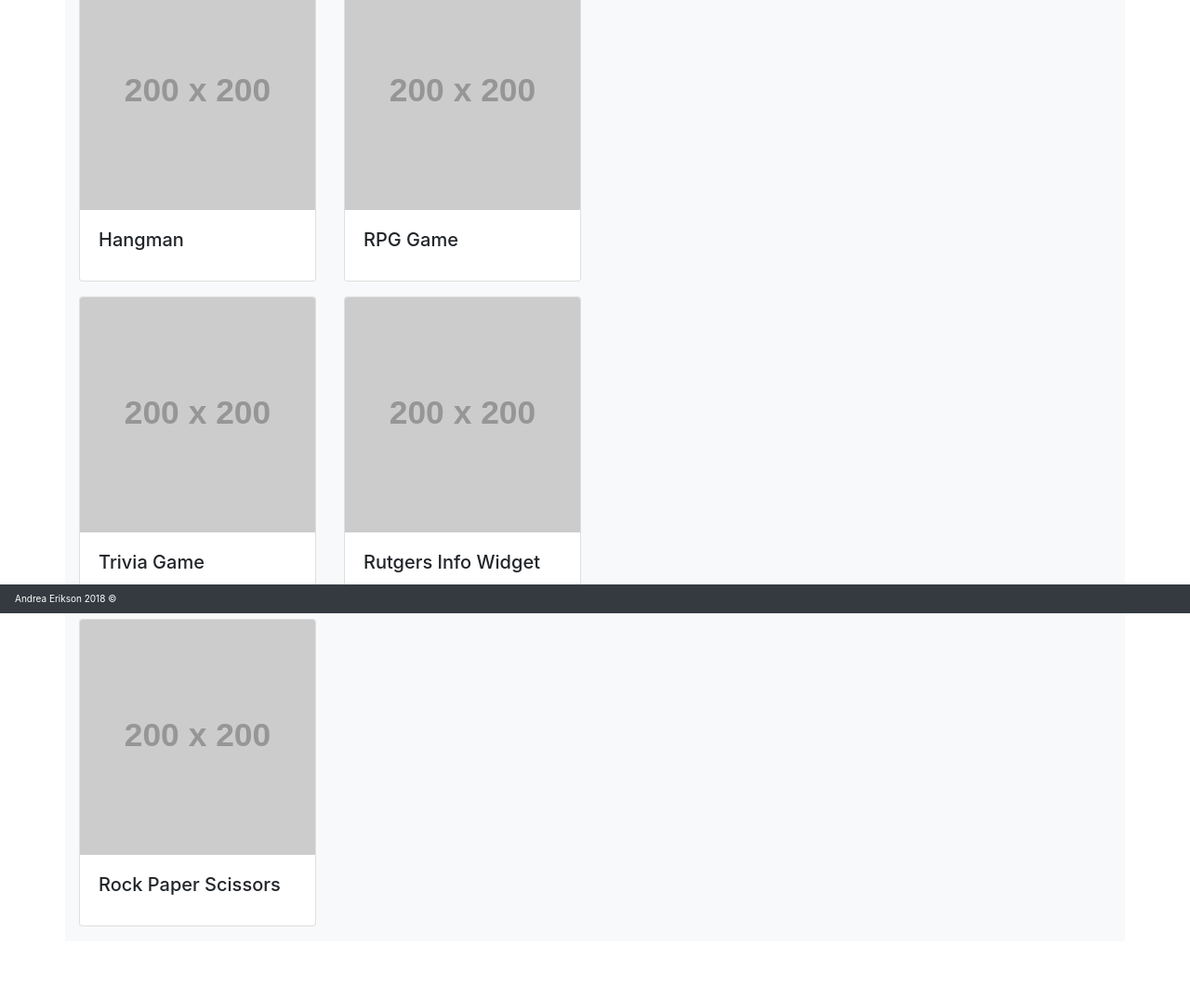
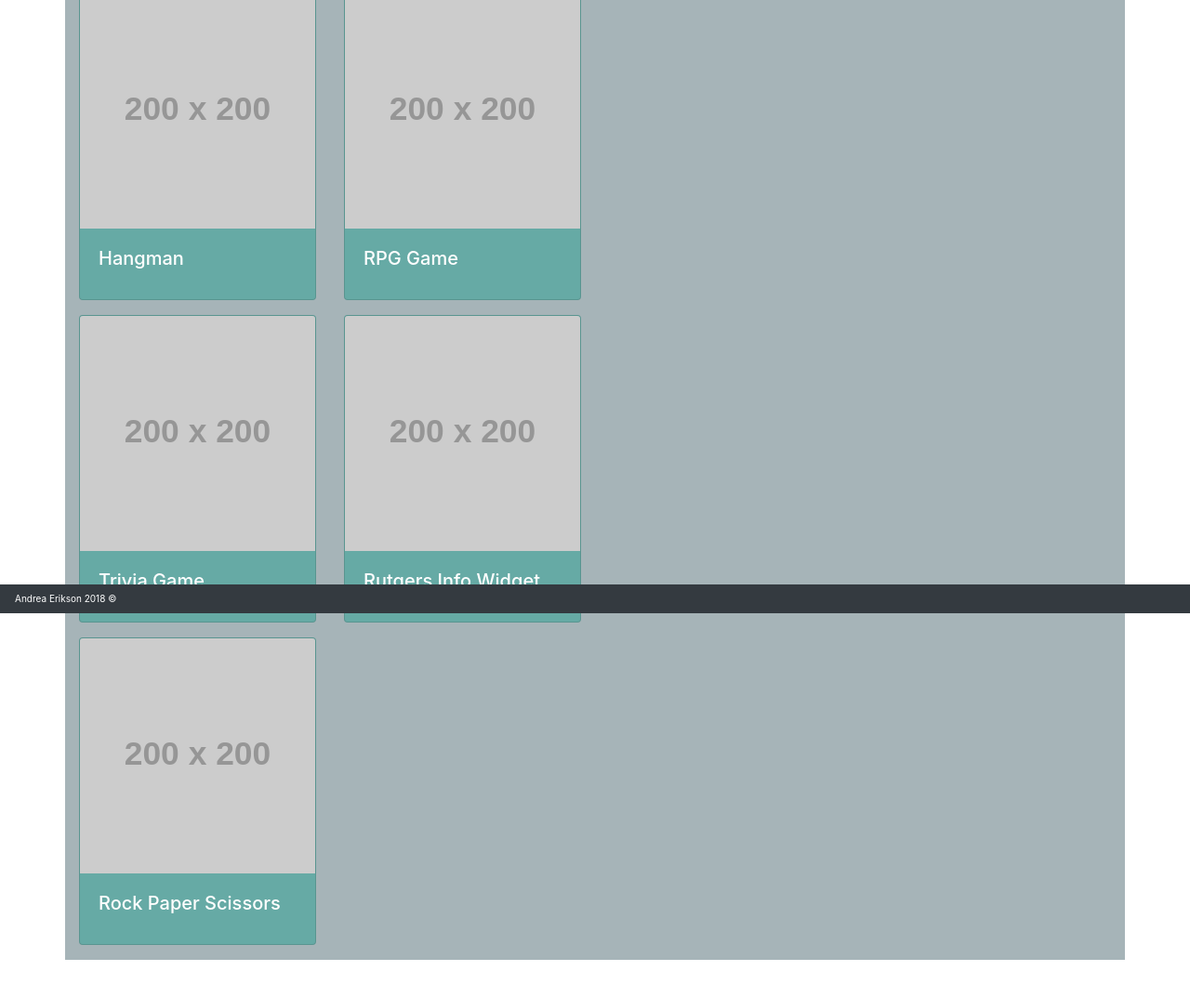
Before and after one commit to amerik22/Bootstrap-Portfolio, a plain HTML site: page portfolio.html in a window 1280 px wide. Shown: the part 140-1213 px from the top of the page at 93% size. Before the commit the page ends 1153 px from the top, so only its background shows below. Drawn offline with nearby package versions, Linux system fonts and the light colour scheme; placeholder pictures from the web are drawn by us.

Commit message:
updated files

```diff
--- a/portfolio.html
+++ b/portfolio.html
@@ -4,7 +4,7 @@
     <meta charset="UTF-8">
     <meta name="viewport" content="width=device-width, initial-scale=1.0">
     <meta http-equiv="X-UA-Compatible" content="ie=edge">
-    <title>My Portfolio</title>
+    <title>My Portfolio | Andrea Erikson</title>
     <link rel="stylesheet" href="https://stackpath.bootstrapcdn.com/bootstrap/4.1.3/css/bootstrap.min.css" integrity="sha384-MCw98/SFnGE8fJT3GXwEOngsV7Zt27NXFoaoApmYm81iuXoPkFOJwJ8ERdknLPMO" crossorigin="anonymous">
 
 </head>
@@ -31,16 +31,16 @@
 </nav>
 <!-----Navigation end------->
 
-<div class="container" style="background-color: #f8f9fa;">
+<div class="container" style="background-color:#a6b4b8; margin-top:20px;">
     <div class="row">
       <div class="col-md-6">
-        <h1>Portfolio</h1>
+        <h1 style="color:#ffffff;">Portfolio</h1>
       </div>
     </div>
 
     <div class="row">
       <div class="col-md-3">
-          <div class="card mb-3">
+          <div class="card mb-3" style="background-color: #66AAA5; color:#ffffff;">
               <img class="card-img-top" src="https://via.placeholder.com/200x200" alt="Card image cap">
               <div class="card-body">
                 <h5 class="card-title">Hangman</h5>
@@ -48,7 +48,7 @@
       </div>
       </div>
       <div class="col-md-3">
-          <div class="card mb-3">
+          <div class="card mb-3" style="background-color: #66AAA5; color:#ffffff;">
               <img class="card-img-top" src="https://via.placeholder.com/200x200" alt="Card image cap">
               <div class="card-body">
                 <h5 class="card-title">RPG Game</h5>
@@ -59,7 +59,7 @@
 
     <div class="row">
         <div class="col-md-3">
-            <div class="card mb-3">
+            <div class="card mb-3" style="background-color: #66AAA5; color:#ffffff;">
                 <img class="card-img-top" src="https://via.placeholder.com/200x200" alt="Card image cap">
                 <div class="card-body">
                   <h5 class="card-title">Trivia Game</h5>
@@ -67,7 +67,7 @@
         </div>
         </div>
         <div class="col-md-3">
-            <div class="card mb-3">
+            <div class="card mb-3" style="background-color: #66AAA5; color:#ffffff;">
                 <img class="card-img-top" src="https://via.placeholder.com/200x200" alt="Card image cap">
                 <div class="card-body">
                   <h5 class="card-title">Rutgers Info Widget</h5>
@@ -76,9 +76,9 @@
         </div>
       </div>
 
-      <div class="row">
+      <div class="row" style="margin-bottom:40px;">
           <div class="col-md-3">
-              <div class="card mb-3">
+              <div class="card mb-3" style="background-color: #66AAA5; color:#ffffff;">
                   <img class="card-img-top" src="https://via.placeholder.com/200x200" alt="Card image cap">
                   <div class="card-body">
                     <h5 class="card-title">Rock Paper Scissors</h5>
```
Also changed, not shown: contact.html (+7 -5 lines), index.html (+6 -7 lines).
